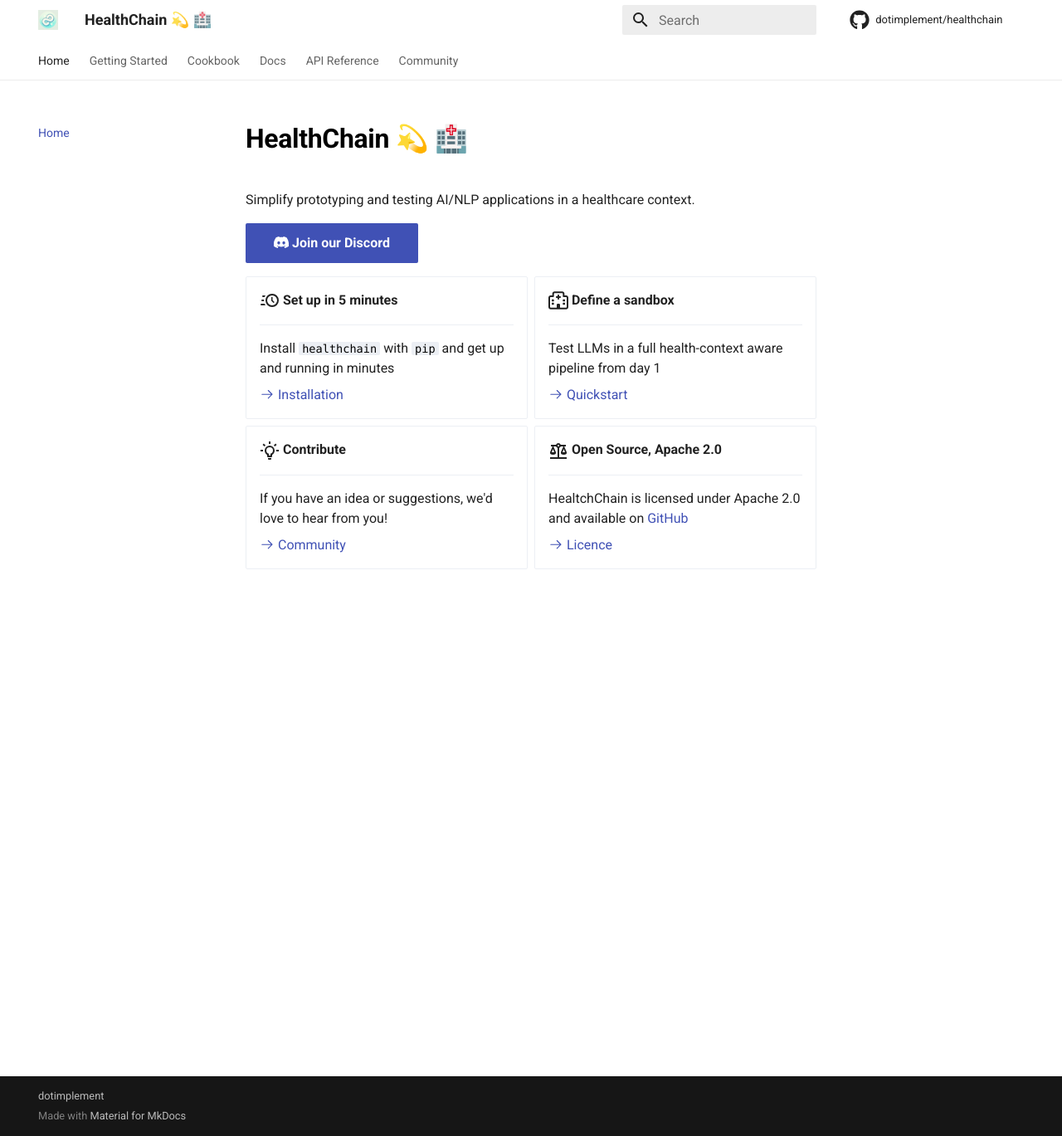
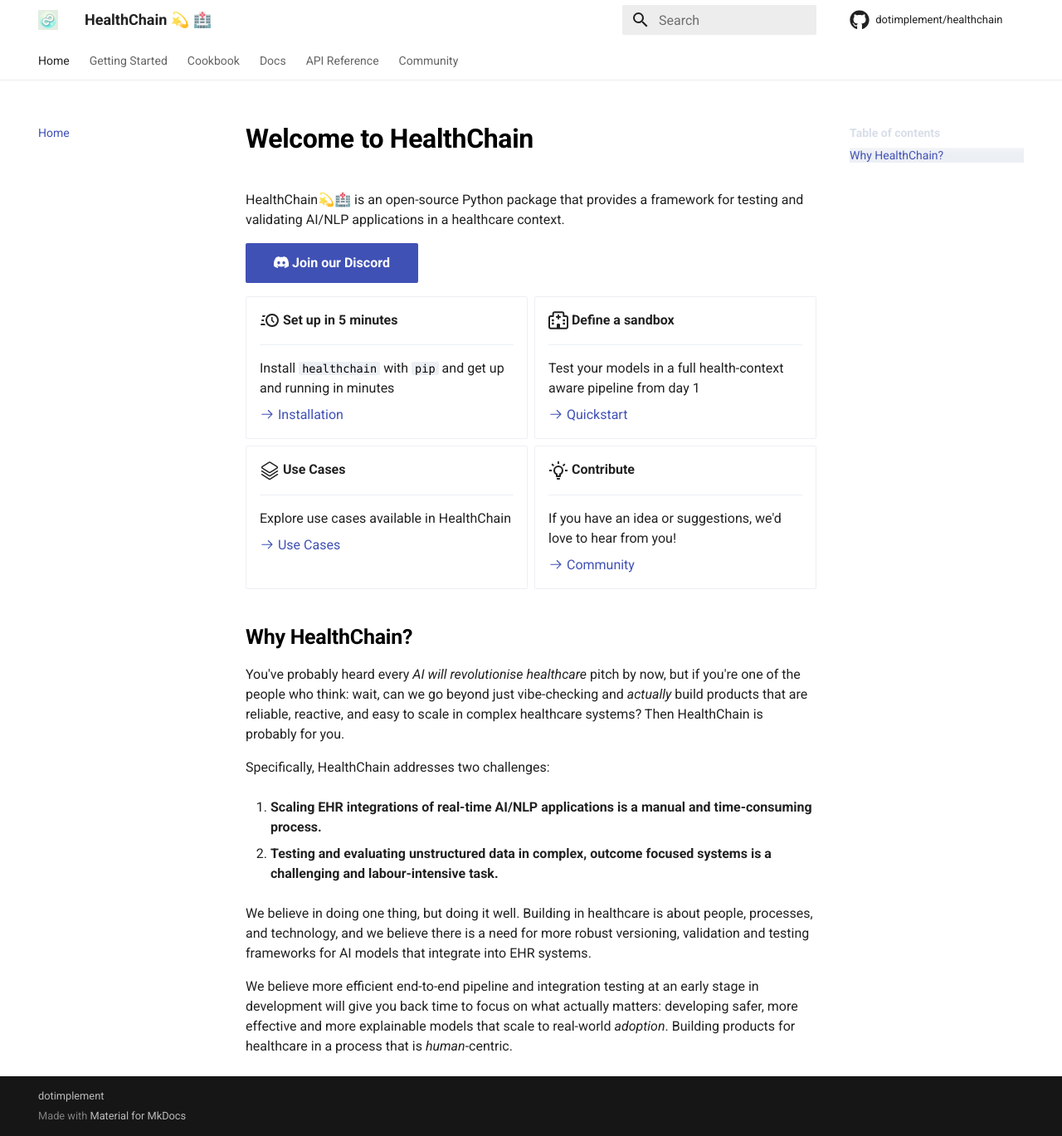
Before and after one commit to dotimplement/HealthChain, an MkDocs documentation site: the page built from docs/index.md, in a window 1280 px wide and 1369 px high. Shown: the whole window at 83% size. Built offline with MkDocs 1.6.1 and Material for MkDocs 9.7.7, drawn with Linux system fonts in a browser that asks for light colours; comment, search, counter and statistics services are not loaded.

Commit message:
Edit index page cards and why hc section

```diff
--- a/docs/index.md
+++ b/docs/index.md
@@ -1,6 +1,6 @@
-# HealthChain 💫 🏥
+# Welcome to HealthChain
 
-Simplify prototyping and testing AI/NLP applications in a healthcare context.
+HealthChain💫🏥 is an open-source Python package that provides a framework for testing and validating AI/NLP applications in a healthcare context.
 
 [ :fontawesome-brands-discord: Join our Discord](https://discord.gg/jG4UWCUh){ .md-button .md-button--primary }
 
@@ -19,9 +19,17 @@
 
     ---
 
-    Test LLMs in a full health-context aware pipeline from day 1
+    Test your models in a full health-context aware pipeline from day 1
 
     [:octicons-arrow-right-24: Quickstart](quickstart.md)
+
+-   :octicons-stack-24:{ .lg .middle } __Use Cases__
+
+    ---
+
+    Explore use cases available in HealthChain
+
+    [:octicons-arrow-right-24: Use Cases](usecases.md)
 
 -   :material-lightbulb-on-outline:{ .lg .middle } __Contribute__
 
@@ -31,12 +39,22 @@
 
     [:octicons-arrow-right-24: Community](community/index.md)
 
--   :material-scale-balance:{ .lg .middle } __Open Source, Apache 2.0__
 
-    ---
-
-    HealtchChain is licensed under Apache 2.0 and available on [GitHub](https://github.com/dotimplement/HealthChain)
-
-    [:octicons-arrow-right-24: Licence](license-page.md)
 
 </div>
+
+## Why HealthChain?
+
+You've probably heard every *AI will revolutionise healthcare* pitch by now, but if you're one of the people who think: wait, can we go beyond just vibe-checking and *actually* build products that are reliable, reactive, and easy to scale in complex healthcare systems? Then HealthChain is probably for you.
+
+Specifically, HealthChain addresses two challenges:
+
+1. **Scaling EHR integrations of real-time AI/NLP applications is a manual and time-consuming process.**
+
+2. **Testing and evaluating unstructured data in complex, outcome focused systems is a challenging and labour-intensive task.**
+
+We believe in doing one thing, but doing it well. Building in healthcare is about people, processes, and technology, and we believe there is a need for more robust versioning, validation and testing frameworks for AI models that integrate into EHR systems.
+
+We believe more efficient end-to-end pipeline and integration testing at an early stage in development will give you back time to focus on what actually matters: developing safer, more effective and more explainable models that scale to real-world *adoption*. Building products for healthcare in a process that is *human*-centric.
+
+<!-- HealthChain is made engineers and data scientists with experience in software engineering, machine learning, and NLP. We have worked with integrating real-time AI/NLP systems that have been deployed live at NHS trust sites. -->
```
